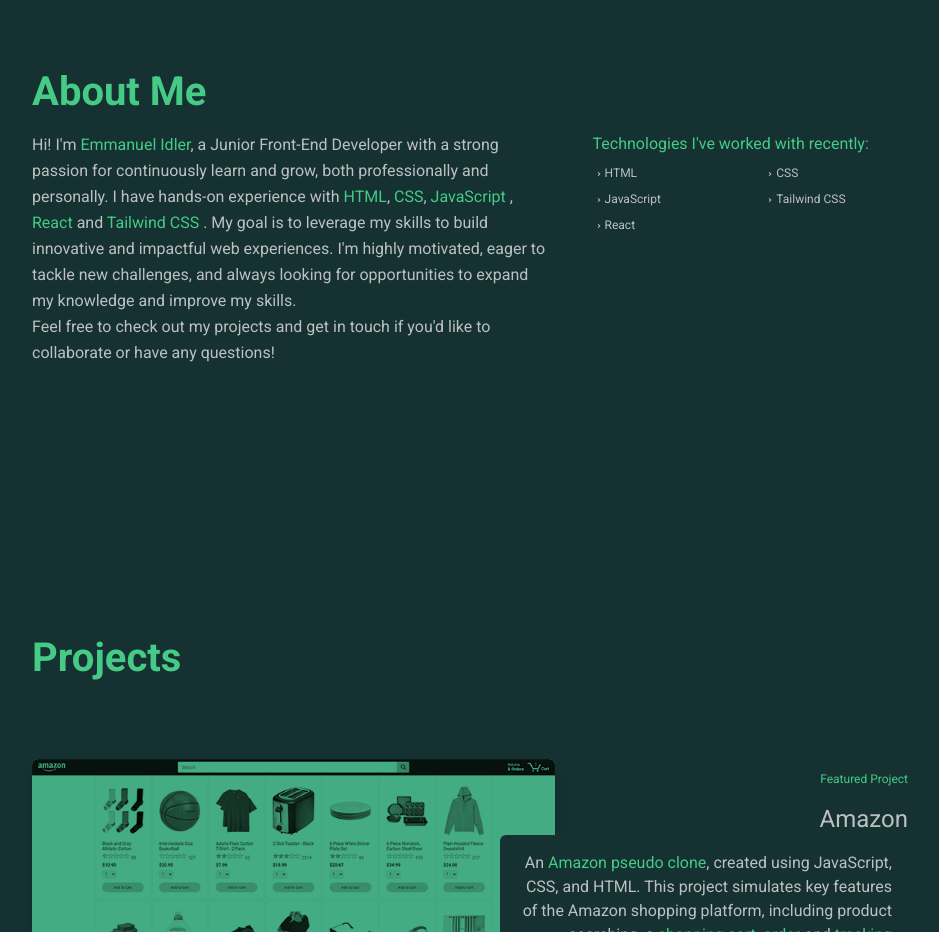
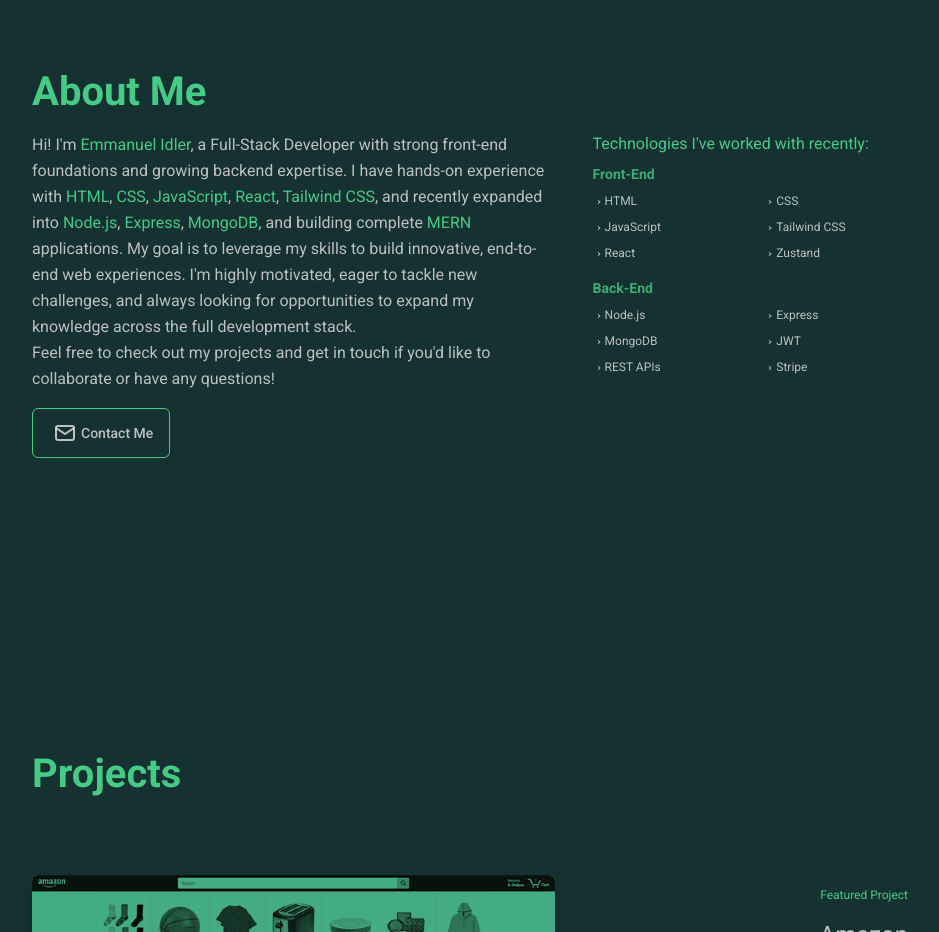
Before and after one commit to NazSvn/EmmanuelIdler, a React (Vite) app: page / in a window 1280 px wide. Shown: the part 840-1772 px from the top of the page, without its empty margins (160-1099 px from the left). Built offline with nearby package versions, Linux system fonts and the light colour scheme.

Commit message:
feat: update bio and enhance tech sections with CTA
- Revise "About Me" text to showcase full-stack expertise.
- Split technologies into separate Front-End and Back-End sections.
- Add "Contact Me" button with smooth scroll linking to the contact section.

```diff
--- a/src/components/About.jsx
+++ b/src/components/About.jsx
@@ -1,7 +1,9 @@
 import { RiArrowDropRightLine } from "react-icons/ri";
-import { useContext, useEffect, useRef } from "react";
+import { useContext, useEffect, useMemo, useRef } from "react";
 import { GlobalContext } from "../context";
 import useIntersectionObserver from "./utils/useIntersectionObserver";
+import { TbMail } from "react-icons/tb";
+import { Link } from "react-scroll";
 
 const About = () => {
   const { setCurrentSection } = useContext(GlobalContext);
@@ -17,13 +19,15 @@
       { threshold: 0.5 },
     );
 
-    if (sectionRef.current) {
-      observer.observe(sectionRef.current);
+    const currentRef = sectionRef.current;
+
+    if (currentRef) {
+      observer.observe(currentRef);
     }
 
     return () => {
-      if (sectionRef.current) {
-        observer.unobserve(sectionRef.current);
+      if (currentRef) {
+        observer.unobserve(currentRef);
       }
     };
   }, [setCurrentSection]);
@@ -31,6 +35,11 @@
   const [ref, isVisible, scrollDirection] = useIntersectionObserver({
     threshold: 0.25,
   });
+
+  const technologies = useMemo(
+    () => ["Node.js", "Express", "MongoDB", "JWT", "REST APIs", "Stripe"],
+    [],
+  );
 
   return (
     <section
@@ -66,17 +75,21 @@
           {/* About Me Paragraph */}
           <p className="mr-4 w-3/5 text-wrap leading-relaxed max-sm:w-auto">
             Hi! I&apos;m <span className="text-[#45CB85]">Emmanuel Idler</span>,
-            a Junior Front-End Developer with a strong passion for continuously
-            learn and grow, both professionally and personally. I have hands-on
-            experience with <span className="text-[#45CB85]">HTML</span>,{" "}
+            a Full-Stack Developer with strong front-end foundations and growing
+            backend expertise. I have hands-on experience with{" "}
+            <span className="text-[#45CB85]">HTML</span>,{" "}
             <span className="text-[#45CB85]">CSS</span>,{" "}
-            <span className="text-[#45CB85]">JavaScript </span>,{" "}
-            <span className="text-[#45CB85]">React </span> and{" "}
-            <span className="text-[#45CB85]">Tailwind CSS </span>. My goal is to
-            leverage my skills to build innovative and impactful web
+            <span className="text-[#45CB85]">JavaScript</span>,{" "}
+            <span className="text-[#45CB85]">React</span>,{" "}
+            <span className="text-[#45CB85]">Tailwind CSS</span>, and recently
+            expanded into <span className="text-[#45CB85]">Node.js</span>,{" "}
+            <span className="text-[#45CB85]">Express</span>,{" "}
+            <span className="text-[#45CB85]">MongoDB</span>, and building
+            complete <span className="text-[#45CB85]">MERN</span> applications.
+            My goal is to leverage my skills to build innovative, end-to-end web
             experiences. I&apos;m highly motivated, eager to tackle new
             challenges, and always looking for opportunities to expand my
-            knowledge and improve my skills. <br />
+            knowledge across the full development stack. <br />
             Feel free to check out my projects and get in touch if you&apos;d
             like to collaborate or have any questions!
           </p>
@@ -96,12 +109,23 @@
             <p className="mb-2 text-[#45CB85]">
               Technologies I&apos;ve worked with recently:
             </p>
-            <ul
-              className="grid grid-cols-2 gap-2 text-xs"
-              aria-label="Technologies list"
-            >
-              {["HTML", "CSS", "JavaScript", "Tailwind CSS", "React"].map(
-                (tech) => (
+            {/* Front-End Section */}
+            <div className="mb-4">
+              <h3 className="mb-2 text-sm font-semibold text-[#3bad72]">
+                Front-End
+              </h3>
+              <ul
+                className="grid grid-cols-2 gap-2 text-xs"
+                aria-label="Front-End Technologies list"
+              >
+                {[
+                  "HTML",
+                  "CSS",
+                  "JavaScript",
+                  "Tailwind CSS",
+                  "React",
+                  "Zustand",
+                ].map((tech) => (
                   <li
                     key={tech}
                     className="custom-hover-underline"
@@ -115,10 +139,50 @@
                       {tech}
                     </span>
                   </li>
-                ),
-              )}
-            </ul>
+                ))}
+              </ul>
+            </div>
+
+            {/* Back-End Section */}
+            <div>
+              <h3 className="mb-2 text-sm font-semibold text-[#3bad72]">
+                Back-End
+              </h3>
+              <ul
+                className="grid grid-cols-2 gap-2 text-xs"
+                aria-label="Back-End Technologies list"
+              >
+                {technologies.map((tech) => (
+                  <li
+                    key={tech}
+                    className="custom-hover-underline"
+                    tabIndex={0}
+                  >
+                    <RiArrowDropRightLine
+                      className="inline"
+                      aria-hidden="true"
+                    />
+                    <span className="text-inherit transition-all duration-300">
+                      {tech}
+                    </span>
+                  </li>
+                ))}
+              </ul>
+            </div>
           </div>
+        </div>
+        <div className="mb-6 mt-4 flex flex-wrap gap-4 max-sm:w-auto">
+          <Link
+            className="inline-flex items-center rounded-md border border-[#45CB85] px-4 py-2 text-sm font-medium transition-all duration-300 hover:bg-[#45cb8610] hover:text-[#45CB85] focus:outline-none focus:ring-2 focus:ring-[#70D7A1] focus:ring-offset-2"
+            to={"contact"}
+            href={"#contact"}
+            smooth={true}
+            offset={-80}
+            duration={1000}
+          >
+            <TbMail className="m-1 inline size-6 cursor-pointer transition-all duration-300 ease-in-out" />
+            Contact Me
+          </Link>
         </div>
       </div>
     </section>
```
